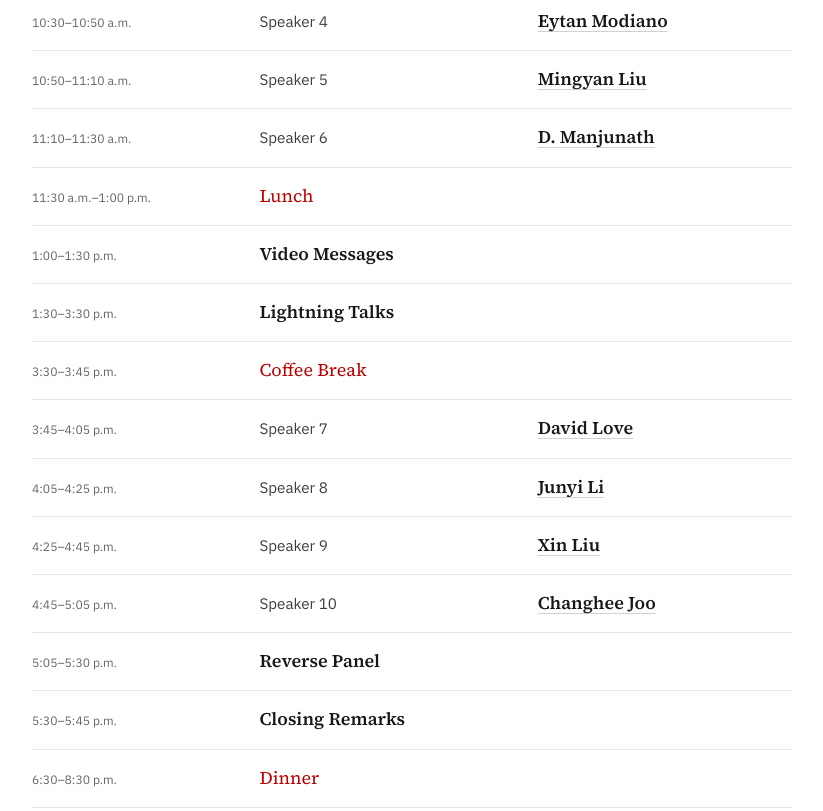
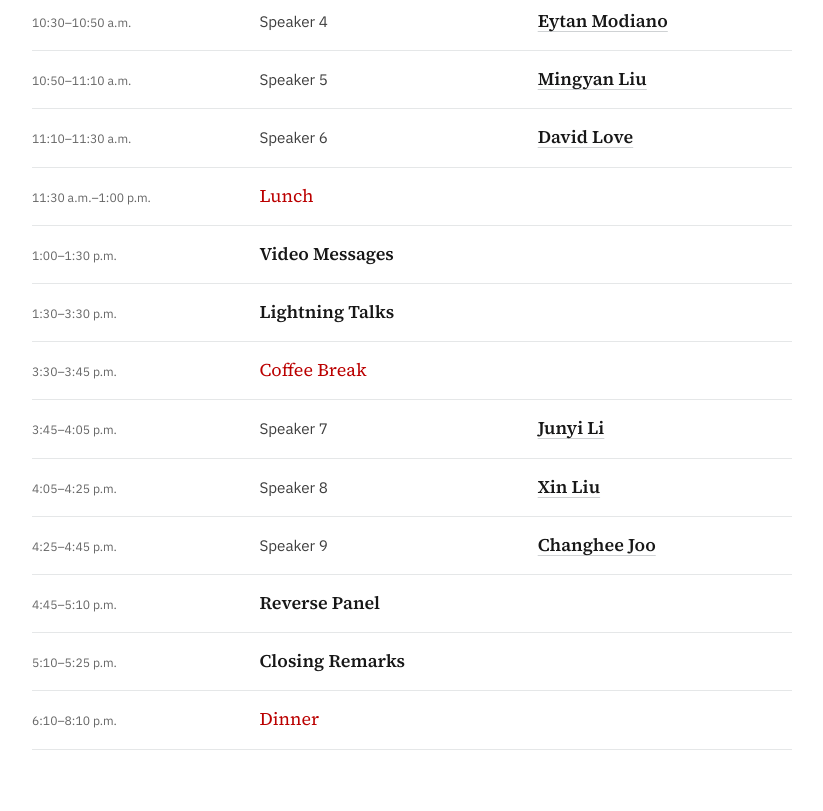
Before and after one commit to nessfest/nessfest.github.io, a plain HTML site: page index.html in a window 1280 px wide. Shown: the part 3220-4031 px from the top of the page, without its empty margins (370-1193 px from the left). Drawn offline with Linux system fonts and the light colour scheme.

Commit message:
Move David Love to morning and advance later program

```diff
--- a/index.html
+++ b/index.html
@@ -231,7 +231,7 @@
             <li>
               <time datetime="2026-11-13T11:10">11:10–11:30 a.m.</time>
               <p>Speaker 6</p>
-              <a class="program-speaker speaker-link" href="https://www.ee.iitb.ac.in/~dmanju/" target="_blank" rel="noopener noreferrer">D. Manjunath</a>
+              <a class="program-speaker speaker-link" href="https://engineering.purdue.edu/~djlove/" target="_blank" rel="noopener noreferrer">David Love</a>
             </li>
             <li class="program-break">
               <time datetime="2026-11-13T11:30">11:30 a.m.–1:00 p.m.</time>
@@ -252,33 +252,28 @@
             <li>
               <time datetime="2026-11-13T15:45">3:45–4:05 p.m.</time>
               <p>Speaker 7</p>
-              <a class="program-speaker speaker-link" href="https://engineering.purdue.edu/~djlove/" target="_blank" rel="noopener noreferrer">David Love</a>
+              <a class="program-speaker speaker-link" href="https://lidssmart.lids.mit.edu/speaker/junyi-li/" target="_blank" rel="noopener noreferrer">Junyi Li</a>
             </li>
             <li>
               <time datetime="2026-11-13T16:05">4:05–4:25 p.m.</time>
               <p>Speaker 8</p>
-              <a class="program-speaker speaker-link" href="https://lidssmart.lids.mit.edu/speaker/junyi-li/" target="_blank" rel="noopener noreferrer">Junyi Li</a>
+              <a class="program-speaker speaker-link" href="https://xinliu.engineering.ucdavis.edu/" target="_blank" rel="noopener noreferrer">Xin Liu</a>
             </li>
             <li>
               <time datetime="2026-11-13T16:25">4:25–4:45 p.m.</time>
               <p>Speaker 9</p>
-              <a class="program-speaker speaker-link" href="https://xinliu.engineering.ucdavis.edu/" target="_blank" rel="noopener noreferrer">Xin Liu</a>
-            </li>
-            <li>
-              <time datetime="2026-11-13T16:45">4:45–5:05 p.m.</time>
-              <p>Speaker 10</p>
               <a class="program-speaker speaker-link" href="https://rain.korea.ac.kr/members/professor" target="_blank" rel="noopener noreferrer">Changhee Joo</a>
             </li>
             <li>
-              <time datetime="2026-11-13T17:05">5:05–5:30 p.m.</time>
+              <time datetime="2026-11-13T16:45">4:45–5:10 p.m.</time>
               <p>Reverse Panel</p>
             </li>
             <li>
-              <time datetime="2026-11-13T17:30">5:30–5:45 p.m.</time>
+              <time datetime="2026-11-13T17:10">5:10–5:25 p.m.</time>
               <p>Closing Remarks</p>
             </li>
             <li class="program-break">
-              <time datetime="2026-11-13T18:30">6:30–8:30 p.m.</time>
+              <time datetime="2026-11-13T18:10">6:10–8:10 p.m.</time>
               <p>Dinner</p>
             </li>
           </ol>
@@ -298,7 +293,6 @@
             <li><a class="speaker-link" href="https://ece.uwaterloo.ca/~mazum/" target="_blank" rel="noopener noreferrer">Ravi Mazumdar</a></li>
             <li><a class="speaker-link" href="https://modiano.mit.edu/" target="_blank" rel="noopener noreferrer">Eytan Modiano</a></li>
             <li><a class="speaker-link" href="https://liu.engin.umich.edu/" target="_blank" rel="noopener noreferrer">Mingyan Liu</a></li>
-            <li><a class="speaker-link" href="https://www.ee.iitb.ac.in/~dmanju/" target="_blank" rel="noopener noreferrer">D. Manjunath</a></li>
             <li><a class="speaker-link" href="https://engineering.purdue.edu/~djlove/" target="_blank" rel="noopener noreferrer">David Love</a></li>
             <li><a class="speaker-link" href="https://lidssmart.lids.mit.edu/speaker/junyi-li/" target="_blank" rel="noopener noreferrer">Junyi Li</a></li>
             <li><a class="speaker-link" href="https://xinliu.engineering.ucdavis.edu/" target="_blank" rel="noopener noreferrer">Xin Liu</a></li>
@@ -529,7 +523,7 @@
             <div class="visit-content">
               <p class="visit-lead">Cafe Istanbul Dublin</p>
               <p>6125 Riverside Dr, Dublin, OH 43017</p>
-              <p>Friday, November 13 · 6:30–8:30 p.m.</p>
+              <p>Friday, November 13 · 6:10–8:10 p.m.</p>
             </div>
           </div>
 
```
